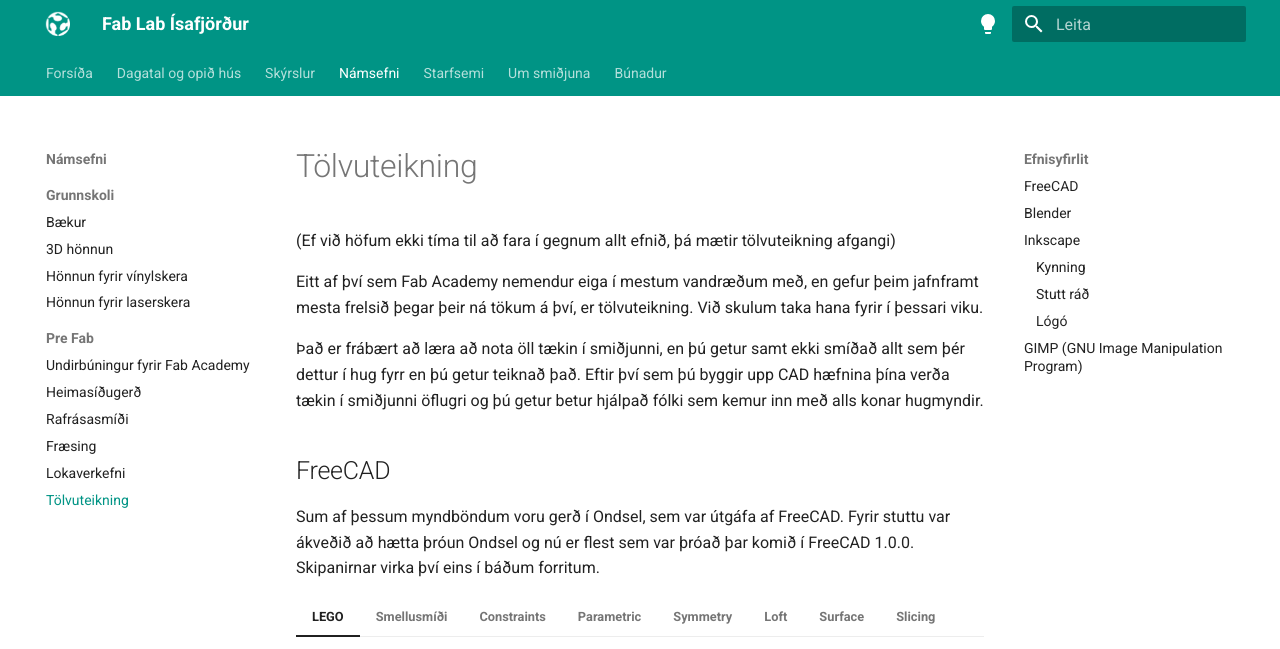
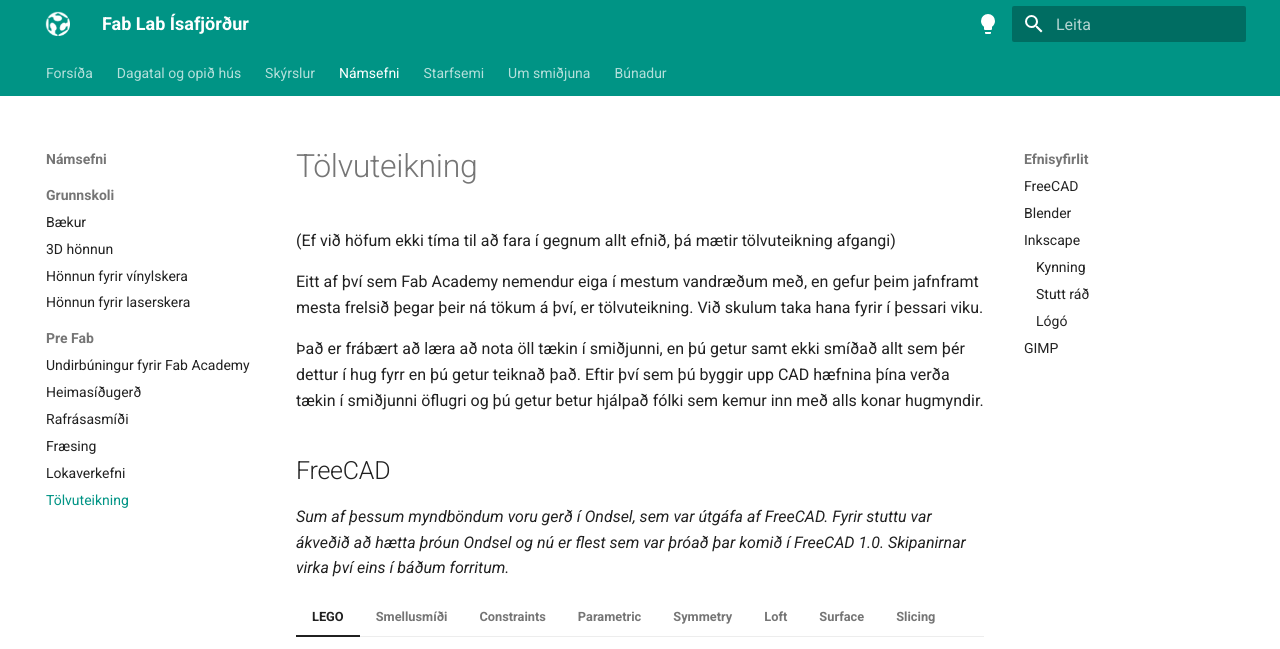
Before and after one commit to fablabisastaff/fabisa_site, an MkDocs documentation site: the page built from docs/Námsefni/Pre-Fab/5-tolvuteikning.md, in a window 1280 px wide and 900 px high, cut to the strip 0-649 px from the top of the window. Built offline with MkDocs 1.6.1 and Material for MkDocs 9.7.7, drawn with Linux system fonts in a browser that asks for light colours; some of the changed text lies outside the part shown.

Commit message:
fixed duplicate video

```diff
--- a/docs/Námsefni/Pre-Fab/5-tolvuteikning.md
+++ b/docs/Námsefni/Pre-Fab/5-tolvuteikning.md
@@ -8,7 +8,7 @@
 
 ## FreeCAD
 
-Sum af þessum myndböndum voru gerð í Ondsel, sem var útgáfa af FreeCAD. Fyrir stuttu var ákveðið að hætta þróun Ondsel og nú er flest sem var þróað þar komið í FreeCAD 1.0.0. Skipanirnar virka því eins í báðum forritum.
+*Sum af þessum myndböndum voru gerð í Ondsel, sem var útgáfa af FreeCAD. Fyrir stuttu var ákveðið að hætta þróun Ondsel og nú er flest sem var þróað þar komið í FreeCAD 1.0. Skipanirnar virka því eins í báðum forritum.*
 
 === "LEGO"
     <iframe width="560" height="315" src="https://www.youtube.com/embed/4AdMJ4P_9g4?si=WbueXdXOYh01K36_" title="YouTube video player" frameborder="0" allow="accelerometer; autoplay; clipboard-write; encrypted-media; gyroscope; picture-in-picture; web-share" referrerpolicy="strict-origin-when-cross-origin" allowfullscreen></iframe>
@@ -115,13 +115,11 @@
 === "12"
     <iframe width="560" height="315" src="https://www.youtube.com/embed/HeRAFSX2vaM?si=E6WS9qFvl7I4AI1k" title="YouTube video player" frameborder="0" allow="accelerometer; autoplay; clipboard-write; encrypted-media; gyroscope; picture-in-picture; web-share" referrerpolicy="strict-origin-when-cross-origin" allowfullscreen></iframe>
 === "13"
-    <iframe width="560" height="315" src="https://www.youtube.com/embed/HeRAFSX2vaM?si=Nn-GM-sylDxLhIy1" title="YouTube video player" frameborder="0" allow="accelerometer; autoplay; clipboard-write; encrypted-media; gyroscope; picture-in-picture; web-share" referrerpolicy="strict-origin-when-cross-origin" allowfullscreen></iframe>
-=== "14"
     <iframe width="560" height="315" src="https://www.youtube.com/embed/UEnMwZuqr3o?si=LGe2-wkjX-d_68s_" title="YouTube video player" frameborder="0" allow="accelerometer; autoplay; clipboard-write; encrypted-media; gyroscope; picture-in-picture; web-share" referrerpolicy="strict-origin-when-cross-origin" allowfullscreen></iframe>
 === "Fyrir lengra komna"
     <iframe width="560" height="315" src="https://www.youtube.com/embed/HhfmXNTRj_E?si=Qw7cOi9IWa2q4Ae7" title="YouTube video player" frameborder="0" allow="accelerometer; autoplay; clipboard-write; encrypted-media; gyroscope; picture-in-picture; web-share" referrerpolicy="strict-origin-when-cross-origin" allowfullscreen></iframe>
 
-## GIMP (GNU Image Manipulation Program)
+## GIMP
 
 === "Word art"
     <iframe width="560" height="315" src="https://www.youtube.com/embed/6EFoz6ic0Wc?si=nWyYQywL06MxrSPC" title="YouTube video player" frameborder="0" allow="accelerometer; autoplay; clipboard-write; encrypted-media; gyroscope; picture-in-picture; web-share" referrerpolicy="strict-origin-when-cross-origin" allowfullscreen></iframe>
```
